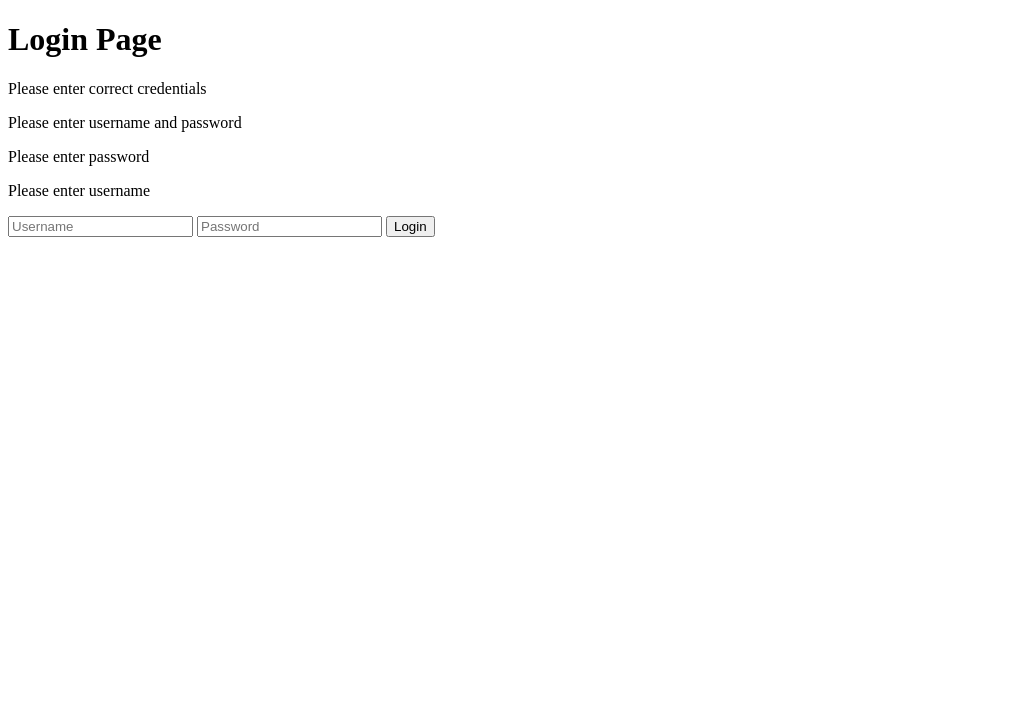
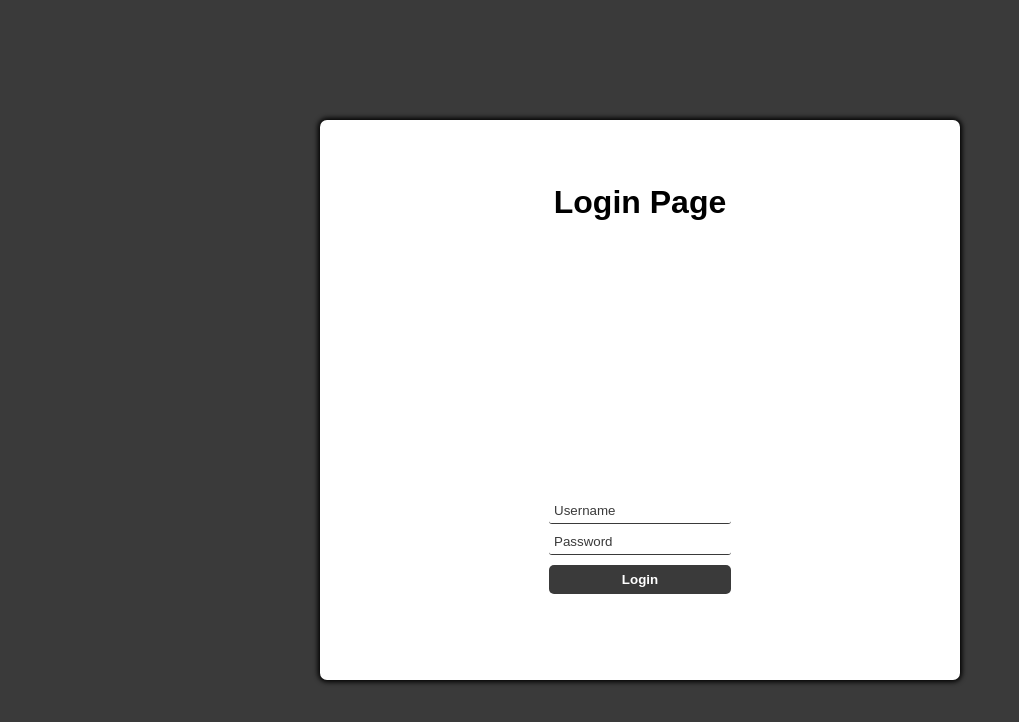
Before and after one commit to aswathymr/Login_Demo, a plain HTML site: page index.html in a window 1280 px wide. Shown: the whole page, without its empty margins (0-1019 px from the left). Drawn offline with Linux system fonts and the light colour scheme.

Commit message:
Updated names

```diff
--- a/index.html
+++ b/index.html
@@ -5,8 +5,8 @@
   <meta charset="UTF-8">
   <meta name="viewport" content="width=device-width, initial-scale=1.0">
   <title>Login Page</title>
-  <link rel="stylesheet" href="loginpage.css">
-  <script defer src="loginpage.js"></script>
+  <link rel="stylesheet" href="index.css">
+  <script defer src="index.js"></script>
 </head>
 
 <body>
```
